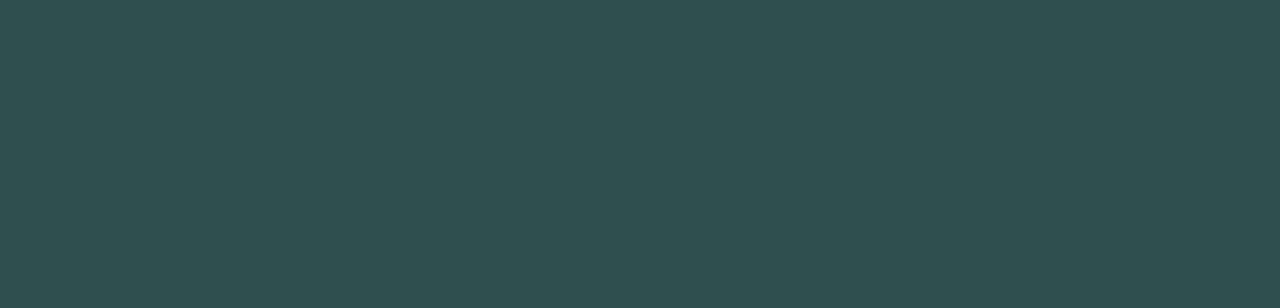
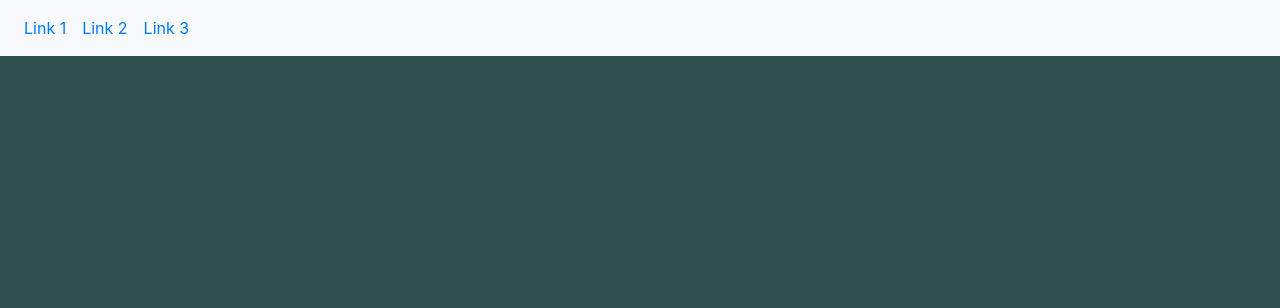
Before and after one commit to McprGithub/CTeSP, a plain HTML site: page IPW/Site/index.html in a window 1280 px wide. Shown: the top 308 px of the page. Drawn offline with nearby package versions, Linux system fonts and the light colour scheme.

Commit message:
progeressos

```diff
--- a/IPW/Site/index.html
+++ b/IPW/Site/index.html
@@ -1,20 +1,42 @@
 <!DOCTYPE html>
 <html lang="en">
+
 <head>
     <meta charset="UTF-8">
     <meta name="viewport" content="width=device-width, initial-scale=1.0">
     <meta http-equiv="X-UA-Compatible" content="ie=edge">
 
     <link rel="stylesheet" type="text/css" href="style.css">
-    <script src="https://cdn.jsdelivr.net/npm/typed.js@2.0.9"></script> <!--Efeito de texto-->
-    <script src="https://code.jquery.com/jquery-3.3.1.js" integrity="sha256-2Kok7MbOyxpgUVvAk/HJ2jigOSYS2auK4Pfzbm7uH60=" crossorigin="anonymous"></script>
-    <link rel="stylesheet" href="https://maxcdn.bootstrapcdn.com/bootstrap/4.1.3/css/bootstrap.min.css"> <!--boots-->
-    <script src="https://ajax.googleapis.com/ajax/libs/jquery/3.3.1/jquery.min.js"></script><!--boots-->
-    <script src="https://maxcdn.bootstrapcdn.com/bootstrap/4.1.3/js/bootstrap.min.js"></script> <!--boots-->
-    <script src="https://cdnjs.cloudflare.com/ajax/libs/popper.js/1.14.3/umd/popper.min.js"></script> <!--boots-->
+    <script src="https://cdn.jsdelivr.net/npm/typed.js@2.0.9"></script>
+    <!--Efeito de texto-->
+    <script src="https://code.jquery.com/jquery-3.3.1.js" integrity="sha256-2Kok7MbOyxpgUVvAk/HJ2jigOSYS2auK4Pfzbm7uH60="
+        crossorigin="anonymous"></script>
+    <link rel="stylesheet" href="https://maxcdn.bootstrapcdn.com/bootstrap/4.1.3/css/bootstrap.min.css">
+    <!--boots-->
+    <script src="https://ajax.googleapis.com/ajax/libs/jquery/3.3.1/jquery.min.js"></script>
+    <!--boots-->
+    <script src="https://maxcdn.bootstrapcdn.com/bootstrap/4.1.3/js/bootstrap.min.js"></script>
+    <!--boots-->
+    <script src="https://cdnjs.cloudflare.com/ajax/libs/popper.js/1.14.3/umd/popper.min.js"></script>
+    <!--boots-->
     <title>Doc</title>
 </head>
+
 <body class="bg">
+
+    <nav class="navbar navbar-expand-sm bg-light">
+        <ul class="navbar-nav">
+            <li class="nav-item">
+                <a class="nav-link" href="#">Link 1</a>
+            </li>
+            <li class="nav-item">
+                <a class="nav-link" href="#">Link 2</a>
+            </li>
+            <li class="nav-item">
+                <a class="nav-link" href="#">Link 3</a>
+            </li>
+        </ul>
+    </nav>
 
     <div class="centro letra">
         <span id="introducao"></span>
@@ -22,7 +44,10 @@
 
     <script>
         var typed = new Typed('#introducao', {
-    strings: ["Olá.","O meu nome é Miguel.","Bem-Vindos ao meu website."],typeSpeed: 50});
+            strings: ["Olá.", "O meu nome é Miguel.", "Bem-Vindos ao meu website."],
+            typeSpeed: 50
+        });
     </script>
 </body>
+
 </html>
```
Lines whose indentation alone changed are shown as unchanged.
